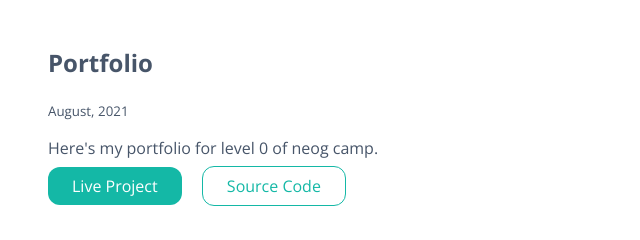
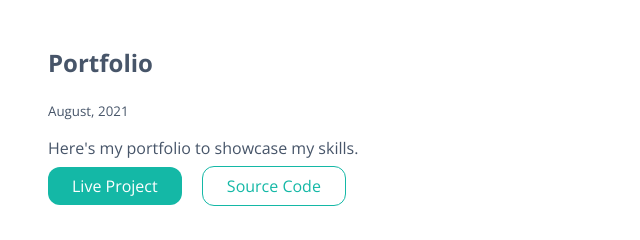
Before and after one commit to vyshnavi-koleti/vysh-lesson3, a plain HTML site: page project.html in a window 1280 px wide. Shown: the part 1060-1300 px from the top of the page, 312-952 px from the left. Drawn offline with nearby package versions, Linux system fonts and the light colour scheme.

Commit message:
chore : small edits

```diff
--- a/project.html
+++ b/project.html
@@ -54,7 +54,7 @@
             <div class="container-center margin-medium">
                 <h2 class="heading">Portfolio</h2>
                 <small>August, 2021</small>
-                <p>Here's my portfolio for level 0 of neog camp.</p>
+                <p>Here's my portfolio to showcase my skills.</p>
                 <a href="/index.html" class="links link-primary" target="_blank">Live Project</a>
                 <a href="https://github.com/vyshnavi-koleti/vysh-lesson3" class="links link-secondary" target="_blank">Source Code</a>
             </div>
```
